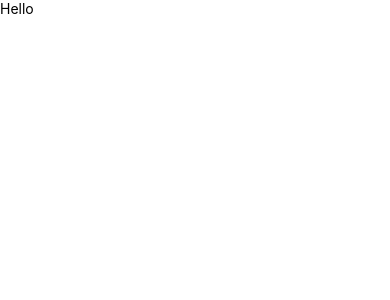
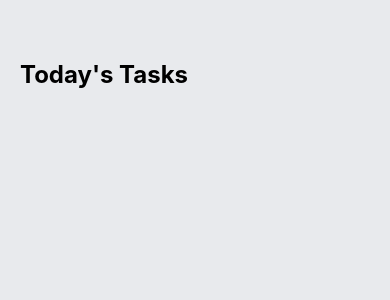
Before and after one commit to ushanwk/ToDo-Flow, a React Native app: screen / in a window 390 px wide. Shown: the top 300 px of the page. Built offline with nearby package versions, Linux system fonts and the light colour scheme.

Commit message:
Designing ui

```diff
--- a/App.tsx
+++ b/App.tsx
@@ -4,7 +4,11 @@
 function App(): React.JSX.Element {
   return (
     <View style={styles.container}>
-      <Text>Hello</Text>
+      {/*Today,s Tasks*/}
+      <View style={styles.tasksWrapper}>
+        <Text style={styles.sectionTitle}>Today's Tasks</Text>
+        <View style={styles.items}>{/*This is where the tasks will go*/}</View>
+      </View>
     </View>
   );
 }
@@ -12,8 +16,18 @@
 const styles = StyleSheet.create({
   container: {
     flex: 1,
-    backgroundColor: '#fff',
+    backgroundColor: '#E8EAED',
   },
+  tasksWrapper: {
+    paddingTop: 60,
+    paddingHorizontal: 20,
+  },
+  sectionTitle: {
+    color: 'black',
+    fontSize: 24,
+    fontWeight: 'bold',
+  },
+  items: {},
 });
 
 export default App;
```
